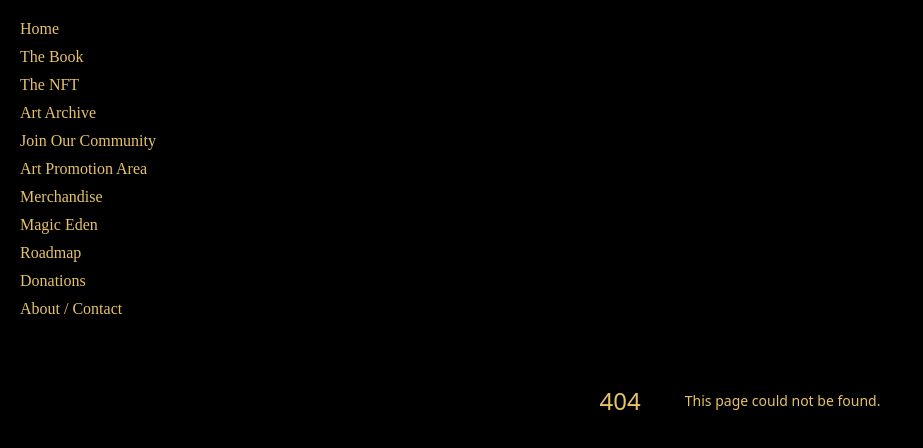
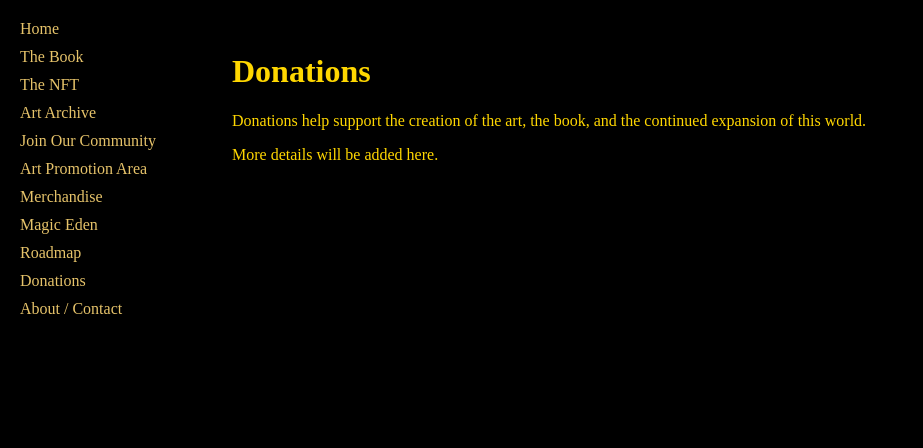
Before and after one commit to vesuvious-king/Kings-of-Solympus-, a Next.js app: page /donations in a window 1280 px wide. Before the commit this address had no page. Shown: the top 448 px of the page, without its empty margins (0-923 px from the left). Built offline with nearby package versions, Linux system fonts and the light colour scheme.

Commit message:
Create page.js

```diff
--- /dev/null
+++ b/app/donations/page.js
@@ -0,0 +1,16 @@
+export default function Donations() {
+  return (
+    <main style={{ padding: "2rem", color: "gold" }}>
+      <h1>Donations</h1>
+
+      <p>
+        Donations help support the creation of the art, the book,
+        and the continued expansion of this world.
+      </p>
+
+      <p>
+        More details will be added here.
+      </p>
+    </main>
+  );
+}
```
